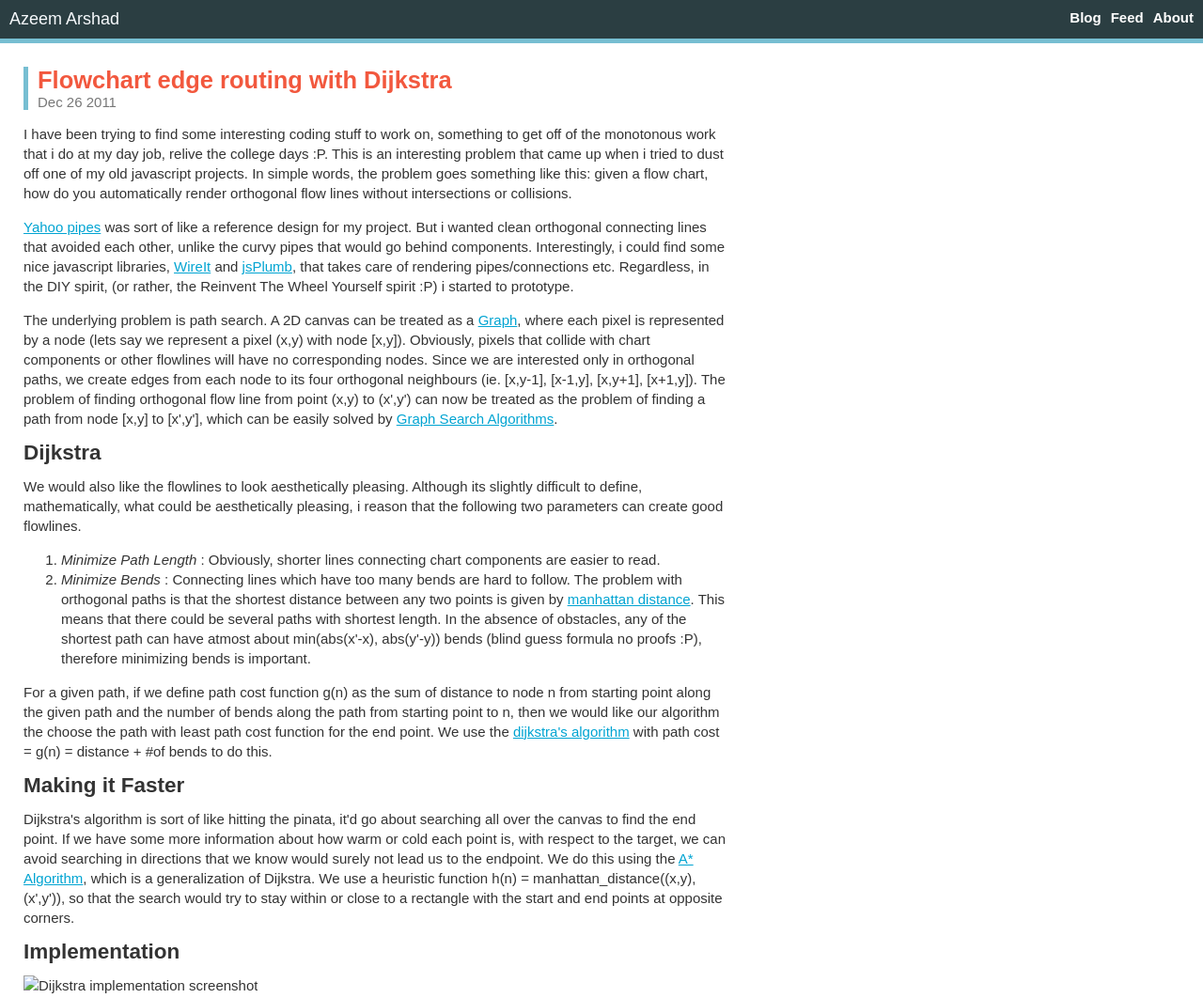
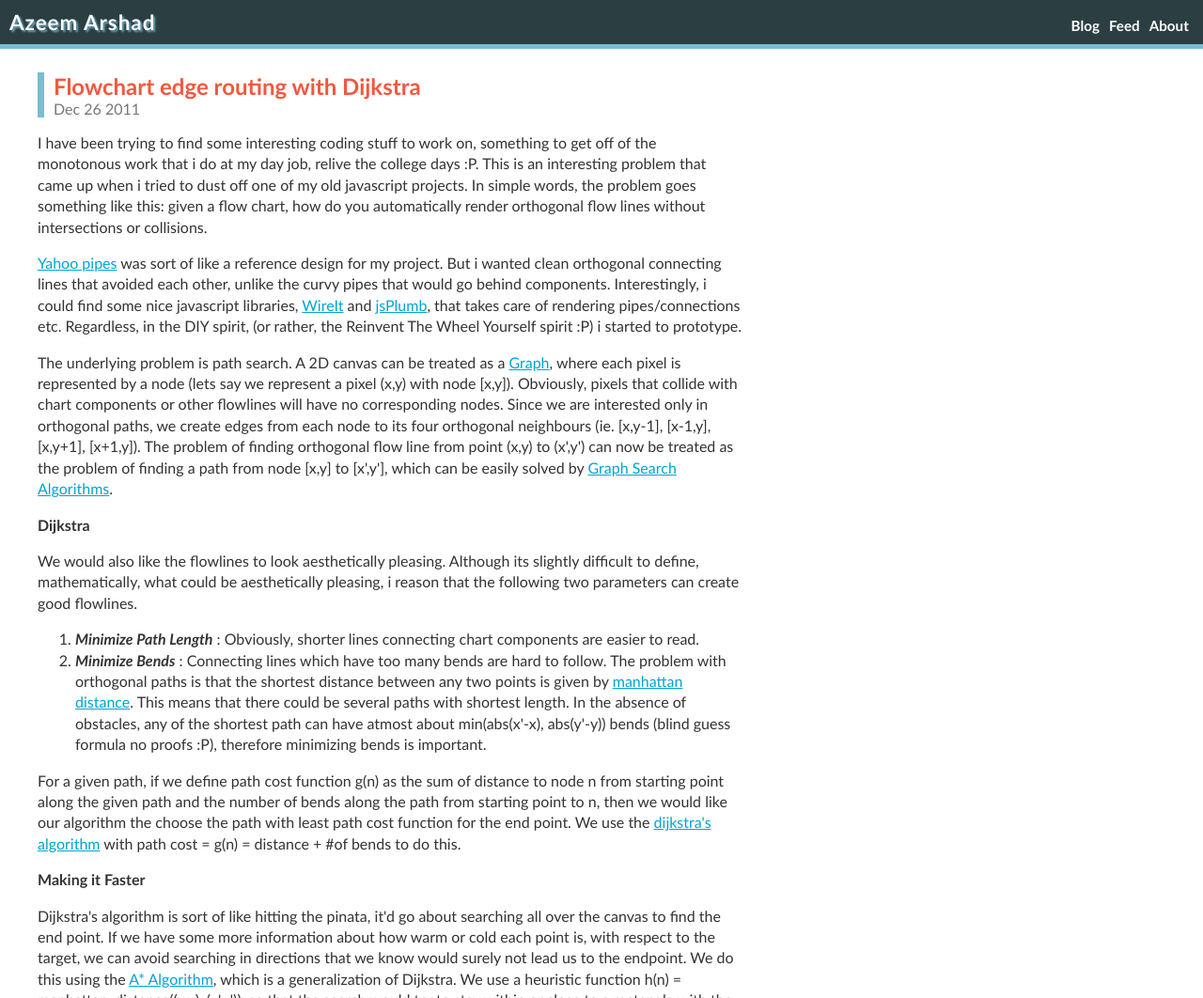
Before and after one commit to azeem/azeem.github.com, a plain HTML site: page posts/index.html in a window 1280 px wide. Shown: the top 1062 px of the page at 94% size. Drawn offline with Linux system fonts and the light colour scheme.

Commit message:
missed css and images

```diff
--- a/static/css/style.css
+++ b/static/css/style.css
@@ -1,6 +1,6 @@
 body {
-    font-family:sans-serif;
-    font-size:15px;
+    font-family:calibri,tahoma,arial,sans-serif;
+    font-size:100%;
     color:#333;
     margin:0px;
     padding:0px;
@@ -21,8 +21,8 @@ h1, h2, h3, h4 {
     font-weight:bold;
 }
 
-h1 { font-size:1.7em; }
-h2 { font-size:1.5em; }
+h1 { font-size:1.5em; }
+h2 { font-size:1em; }
 
 /* Layout */
 #container {
@@ -35,18 +35,23 @@ h2 { font-size:1.5em; }
     border-bottom:5px solid #77bed2;
     color:#f6f9fc;
     padding:10px;
+    position:relative;
 }
 #header h1 {
-    font-weight:normal;
-    font-size:1.2em;
+    font-size:1.4em;
     margin:0px;
     padding:0px;
+    text-shadow:#66A2B3 2px 2px 2px;
+    letter-spacing:1px;
 }
 
 .navmenu {
-    float:right;
+    position:absolute;
+    right:1em;
+    bottom:0.7em;
     padding:0px;
     margin:0px;
+    font-size:0.95em;
 }
 .navmenu li {
     display:inline;
@@ -65,7 +70,7 @@ h2 { font-size:1.5em; }
 
 #main {
     width:750px;
-    margin:25px 0 0 25px;
+    margin:25px 0 0 40px;
 }
 #main.page {
     width:600px;
@@ -80,10 +85,10 @@ h2 { font-size:1.5em; }
 }
 
 .post {
-    margin-bottom:1em;
+    margin-bottom:3em;
 }
 .post-head {
-    border-left:5px solid #77BED2;
+    border-left:7px solid #77BED2;
     padding-left:10px;
 }
 .post-head a {
@@ -100,6 +105,19 @@ h2 { font-size:1.5em; }
 }
 .post-body {
     line-height:1.4em;
+}
+.post-body em {
+    font-weight:bold;
+}
+.post-body img {
+    display:block;
+    margin:1em auto;
+}
+.post-body .gist .gist-file .gist-data {
+    font-size:0.8em;
+    max-height:25em;
+    overflow:auto;
+    line-height:1.2em;
 }
 
 .bottom-nav {
```
Also changed, not shown: posts/images/dijkstra_demo.png (added).
